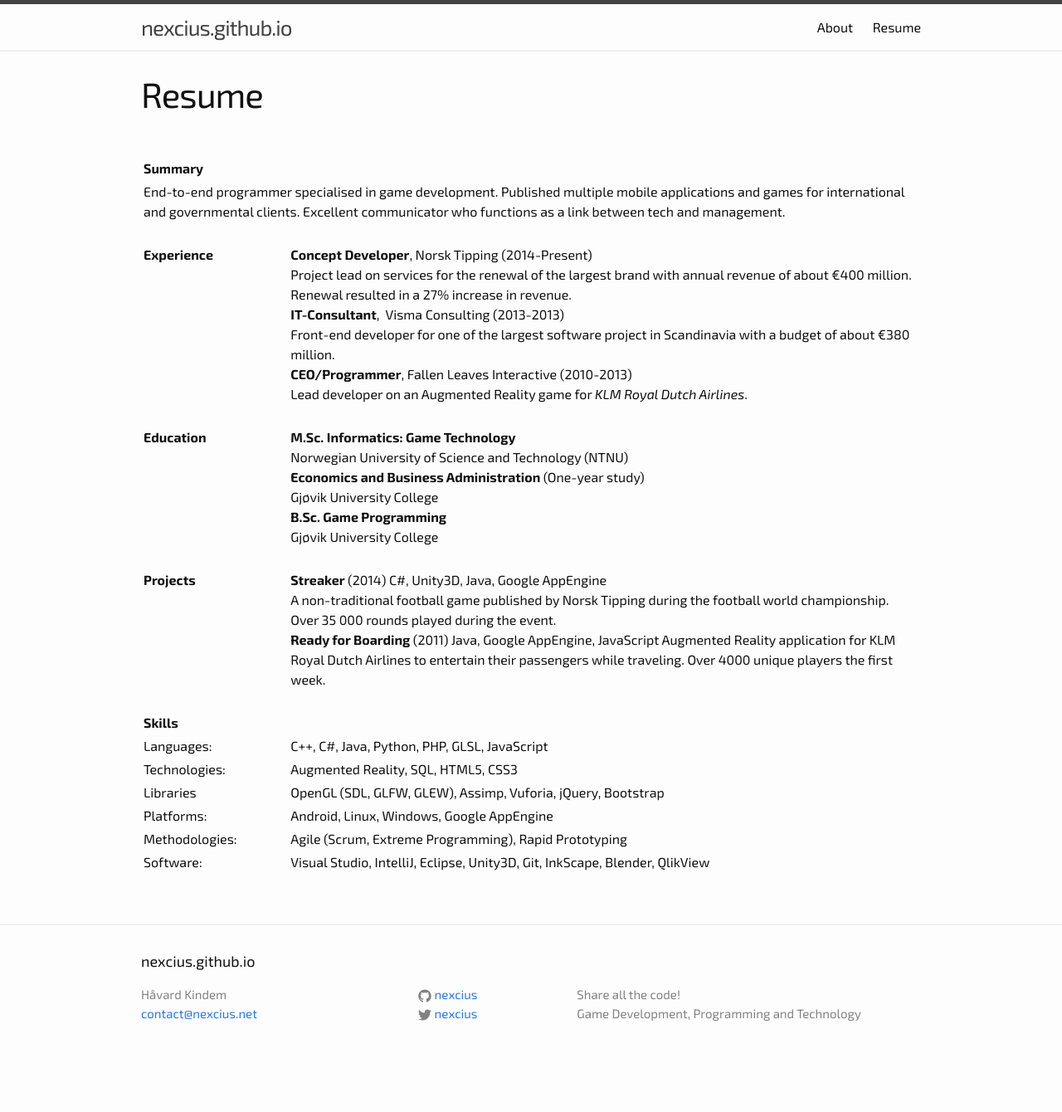
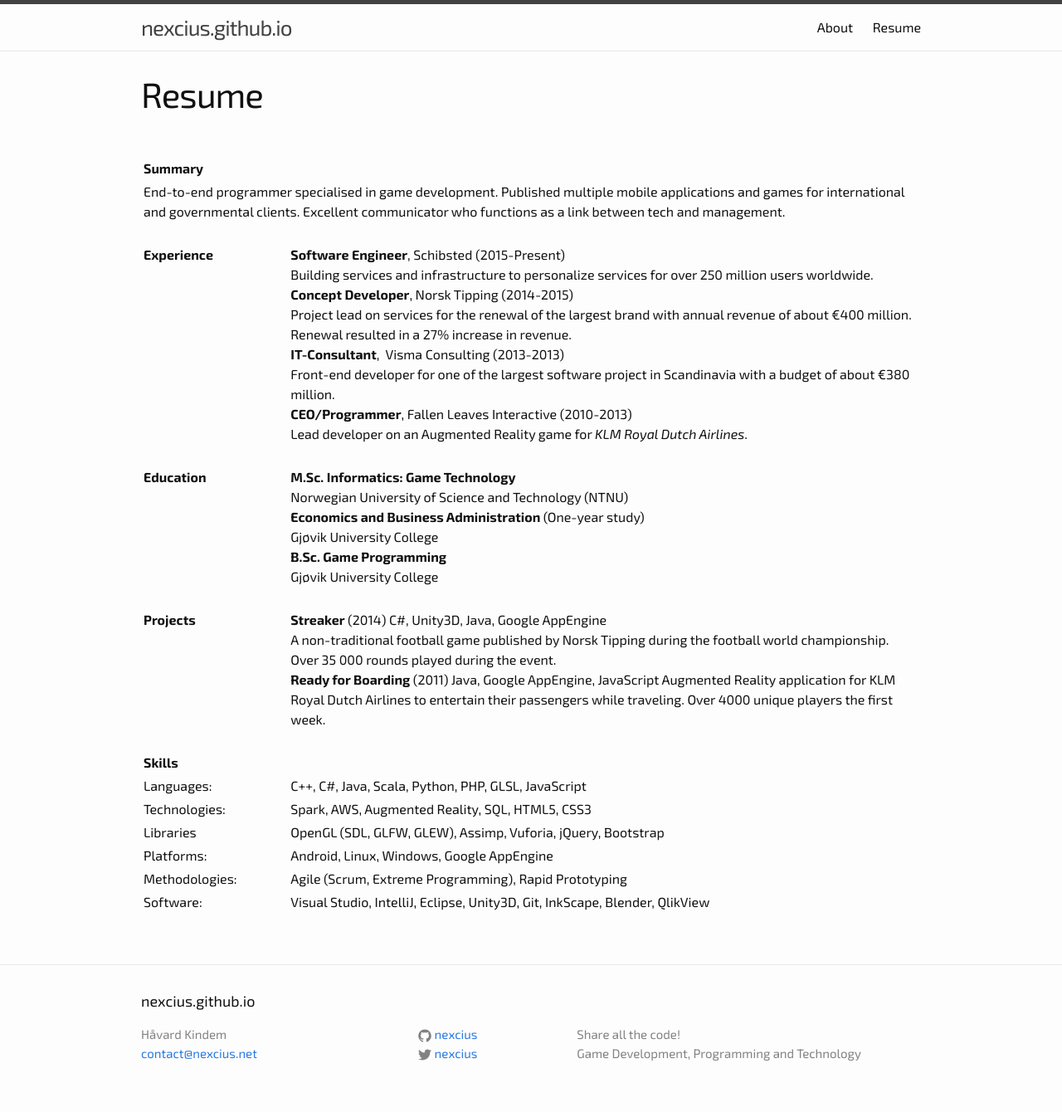
Before and after one commit to BadVertex/badvertex.github.io, a Jekyll site: the page built from pages/resume.md, in a window 1280 px wide. Shown: the whole page at 83% size. Built offline with Jekyll 4.4.1, drawn with Linux system fonts in a browser that asks for light colours; before the commit the page ends 1292 px from its top, so only the background shows below that.

```diff
--- a/_config.yml
+++ b/_config.yml
@@ -21,7 +21,7 @@ owner: Håvard Kindem
 markdown: kramdown
 
 encoding: utf-8
-highlighter: rouge
+highlighter: pygments
 
 kramdown:
   input: GFM
--- a/index.html
+++ b/index.html
@@ -3,8 +3,6 @@ layout: default
 ---
 
 <div class="home">
-
-  <h1 class="page-heading">Posts</h1>
 
   <ul class="post-list">
     {% for post in site.posts %}
@@ -25,7 +23,7 @@ layout: default
           {% endcapture %}
 
           {% if excerpt_words != content_words %}
-            <p>&raquo; <a href="{{ post.url }}/#read-more">Continue reading</a>
+            <p>&raquo; <a href="{{ post.url }}#read-more">Continue reading</a>
             </p>
           {% endif %}
         </p>
--- a/pages/resume.md
+++ b/pages/resume.md
@@ -22,7 +22,11 @@ permalink: /resume/
 </tr>
 <tr>
 <td width="80"><strong>Experience</strong></td>
-<td width="494"><strong>Concept Developer</strong>, Norsk Tipping (2014-Present)<br />
+<td width="494">
+<strong>Software Engineer</strong>, Schibsted (2015-Present)<br />
+Building services and infrastructure to personalize services for over 250 million users worldwide.<br />
+
+<strong>Concept Developer</strong>, Norsk Tipping (2014-2015)<br />
 Project lead on services for the renewal of the largest brand with annual revenue of about €400 million. Renewal resulted in a 27% increase in revenue.<br />
 
 <strong>IT-Consultant</strong>,  Visma Consulting (2013-2013)<br />
@@ -56,11 +60,11 @@ Augmented Reality application for KLM Royal Dutch Airlines to entertain their pa
 </tr>
 <tr>
 <td width="80">Languages:</td>
-<td width="494">C++, C#, Java, Python, PHP, GLSL, JavaScript</td>
+<td width="494">C++, C#, Java, Scala, Python, PHP, GLSL, JavaScript</td>
 </tr>
 <tr>
 <td width="80">Technologies:</td>
-<td width="494">Augmented Reality, SQL, HTML5, CSS3</td>
+<td width="494">Spark, AWS, Augmented Reality, SQL, HTML5, CSS3</td>
 </tr>
 <tr>
 <td width="80">Libraries</td>
```
Also changed, not shown: _posts/blog/2012-10-13-games4health-game-jam.md (deleted, +0 -14 lines), _posts/blog/2012-11-02-messing-around-with-vector-graphics-in-inkscape.md (deleted, +0 -34 lines), _posts/blog/2012/2012-11-11-printing-and-limiting-fps-using-glut.md (+10 -10 lines), 1 other file.
